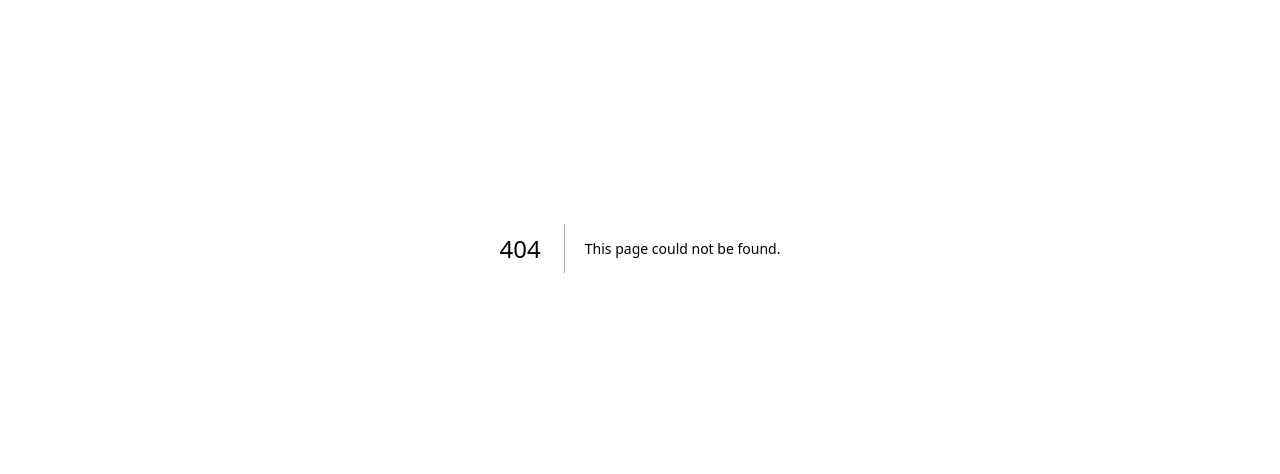
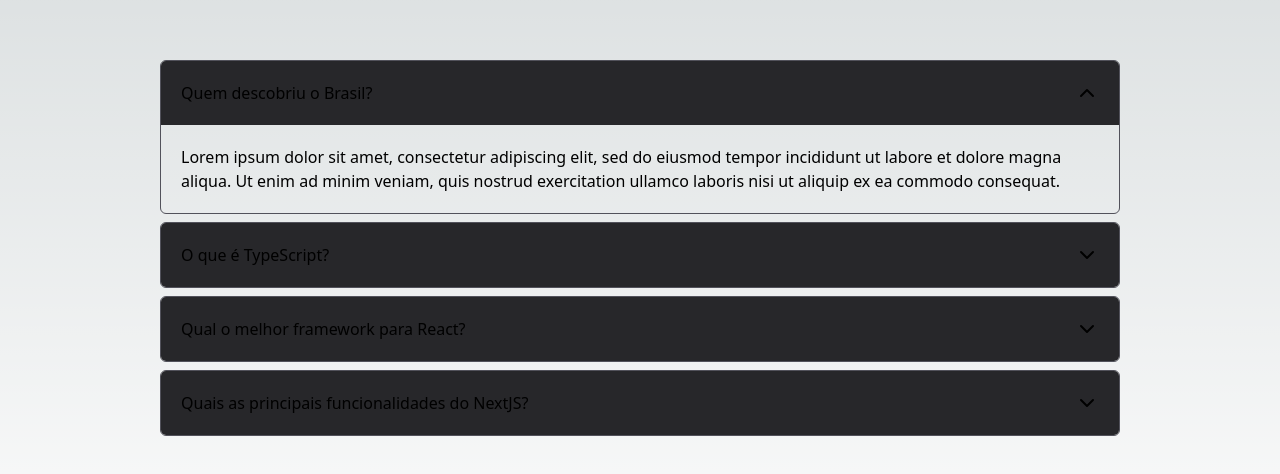
Before and after one commit to Fernandafogs/aulas_react_next, a Next.js app: page /condicional/faq in a window 1280 px wide. Before the commit this address had no page. Shown: the part 152-626 px from the top of the page. Built offline with nearby package versions, Linux system fonts and the light colour scheme.

Commit message:
renderizacao de listas simples

```diff
--- a/package.json
+++ b/package.json
@@ -9,6 +9,7 @@
     "lint": "next lint"
   },
   "dependencies": {
+    "@tabler/icons-react": "^2.38.0",
     "@types/node": "20.6.5",
     "@types/react": "18.2.22",
     "@types/react-dom": "18.2.7",
--- /dev/null
+++ b/src/components/condicional/Faq.tsx
@@ -0,0 +1,50 @@
+import { useState } from "react";
+import Pergunta from "./Pergunta";
+
+export default function Faq() {
+    const [ativo, setAtivo] = useState<number>(0)
+
+    function alternarVisibilidade (indice: number) {
+        if (indice === ativo) {
+            setAtivo(-1)
+        }else {
+            setAtivo(indice)
+        }
+
+    }
+
+
+	return (
+		<div className="flex flex-col gap-2 w-[90%] md:w-3/4">
+			<Pergunta
+                indice={0}
+                aberta={ativo === 0}
+                texto="Quem descobriu o Brasil?"
+                resposta="Lorem ipsum dolor sit amet, consectetur adipiscing elit, sed do eiusmod tempor incididunt ut labore et dolore magna aliqua. Ut enim ad minim veniam, quis nostrud exercitation ullamco laboris nisi ut aliquip ex ea commodo consequat."
+                alternarVisibilidade={alternarVisibilidade}
+            />
+            <Pergunta
+                indice={1}
+                aberta={ativo === 1}
+                texto="O que é TypeScript?"
+                resposta="Lorem ipsum dolor sit amet, consectetur adipiscing elit, sed do eiusmod tempor incididunt ut labore et dolore magna aliqua. Ut enim ad minim veniam, quis nostrud exercitation ullamco laboris nisi ut aliquip ex ea commodo consequat."
+                alternarVisibilidade={alternarVisibilidade}
+            />
+            <Pergunta
+                indice={2}
+                aberta={ativo === 2}
+                texto="Qual o melhor framework para React?"
+                resposta="Lorem ipsum dolor sit amet, consectetur adipiscing elit, sed do eiusmod tempor incididunt ut labore et dolore magna aliqua. Ut enim ad minim veniam, quis nostrud exercitation ullamco laboris nisi ut aliquip ex ea commodo consequat."
+                alternarVisibilidade={alternarVisibilidade}
+            />
+
+            <Pergunta
+                indice={3}
+                aberta={ativo === 3}
+                texto="Quais as principais funcionalidades do NextJS?"
+                resposta="Lorem ipsum dolor sit amet, consectetur adipiscing elit, sed do eiusmod tempor incididunt ut labore et dolore magna aliqua. Ut enim ad minim veniam, quis nostrud exercitation ullamco laboris nisi ut aliquip ex ea commodo consequat."
+                alternarVisibilidade={alternarVisibilidade}
+            />
+		</div>
+	)
+}
--- /dev/null
+++ b/src/components/condicional/If.tsx
@@ -0,0 +1,12 @@
+interface IfProps{
+    teste: boolean
+    children: any
+}
+
+export default function If(props: IfProps){
+    if (props.teste) {
+        return props.children
+    } else {
+        return null
+    }
+}
--- /dev/null
+++ b/src/components/condicional/IfElse.tsx
@@ -0,0 +1,12 @@
+interface IfElseProps {
+    teste: boolean
+    children: any
+}
+
+export default function IfElse(props: IfElseProps) {
+    if (props.teste) {
+        return props.children[0]
+    }else {
+        return props.children[1]
+    }
+}
--- /dev/null
+++ b/src/components/condicional/Pergunta.tsx
@@ -0,0 +1,44 @@
+import { useState } from "react"
+import If from "./If"
+import { IconChevronDown, IconChevronUp } from "@tabler/icons-react"
+
+
+interface PerguntaProps{
+    indice: number
+    texto: string
+    resposta: string
+    aberta: boolean
+    alternarVisibilidade: (indice: number) => void
+}
+
+
+export default function Pergunta (props: PerguntaProps){
+
+    return(
+        <div
+            className={`
+            border border-zinc-600 rounded-md overflow-hidden
+        `}
+        >
+            <div
+                className="bg-zinc-800 p-5 cursor-pointer select-none flex justify-between"
+                onClick={() => props.alternarVisibilidade(props.indice)}
+            >
+                <span>{props.texto}</span>
+                {props.aberta ? <IconChevronUp /> : <IconChevronDown />}
+
+                {/*<IfElse teste={aberta}>
+                    <IconChevronUp />
+                    <IconChevronDown />
+                </IfElse>*/}
+            </div>
+
+            <If teste={props.aberta}>
+                <div className="p-5">
+                    {props.resposta}
+                </div>
+            </If>
+
+        </div>
+    )
+}
--- /dev/null
+++ b/src/components/listas/TabelaSerieA.tsx
@@ -0,0 +1,38 @@
+interface TabelaSerieAProps{
+    times: string[]
+}
+
+export default function TabelaSerieA(props: TabelaSerieAProps){
+
+    /*
+    //transformar uma string em <li>
+    const itens: any[] = []
+    for(let i = 0; i < props.times.length; i++){
+        itens.push((
+            <li key={props.times[i]} className="text-xl list-decimal">
+                {props.times[i]}
+            </li>
+        ))
+    }*/
+
+    //transformar uma string em <li>
+    const itens2 = props.times.map((time, i) => {
+        return (
+
+            <li
+            key={time}
+            className={`text-3xl list-decimal`}
+            style={{color: i % 2 === 0 ? 'red' : 'blue'}}
+            >
+                {time}
+            </li>
+        )
+    })
+
+    return(
+        <ol>
+            {itens2}
+        </ol>
+    )
+
+}
--- /dev/null
+++ b/src/pages/condicional/faq.tsx
@@ -0,0 +1,9 @@
+import Faq from "@/components/condicional/Faq";
+
+export default function PaginaFaq() {
+    return (
+        <div className="flex justify-center items-center h-screen">
+            <Faq />
+        </div>
+    )
+}
--- /dev/null
+++ b/src/pages/listas/basica.tsx
@@ -0,0 +1,30 @@
+import TabelaSerieA from "@/components/listas/TabelaSerieA"
+import { IconBallFootball } from "@tabler/icons-react"
+
+export default function PaginaListaBasica () {
+    const times = [
+        'Fluminense',
+        'Botafogo',
+        'Fortaleza',
+        'Palmeiras',
+        'Vasco',
+        'Internacional',
+        'Bragantino',
+        'Flamengo',
+        'São Paulo',
+        'Goiás',
+    ]
+
+    return (
+        <div className={`
+            flex flex-col justify-center items-center h-screen
+        `}>
+            <h1 className="flex items-center gap-2 text-5xl font-black">
+                <IconBallFootball size={50} stroke={1} className="text-green-400"/>
+                Tabela Série A
+            </h1>
+            <TabelaSerieA times={times} />
+        </div>
+    )
+
+}
```
Also changed, not shown: src/instrucoes.md (+3 -0 lines), 1 other file (tests, documents, lock files or other folders).
